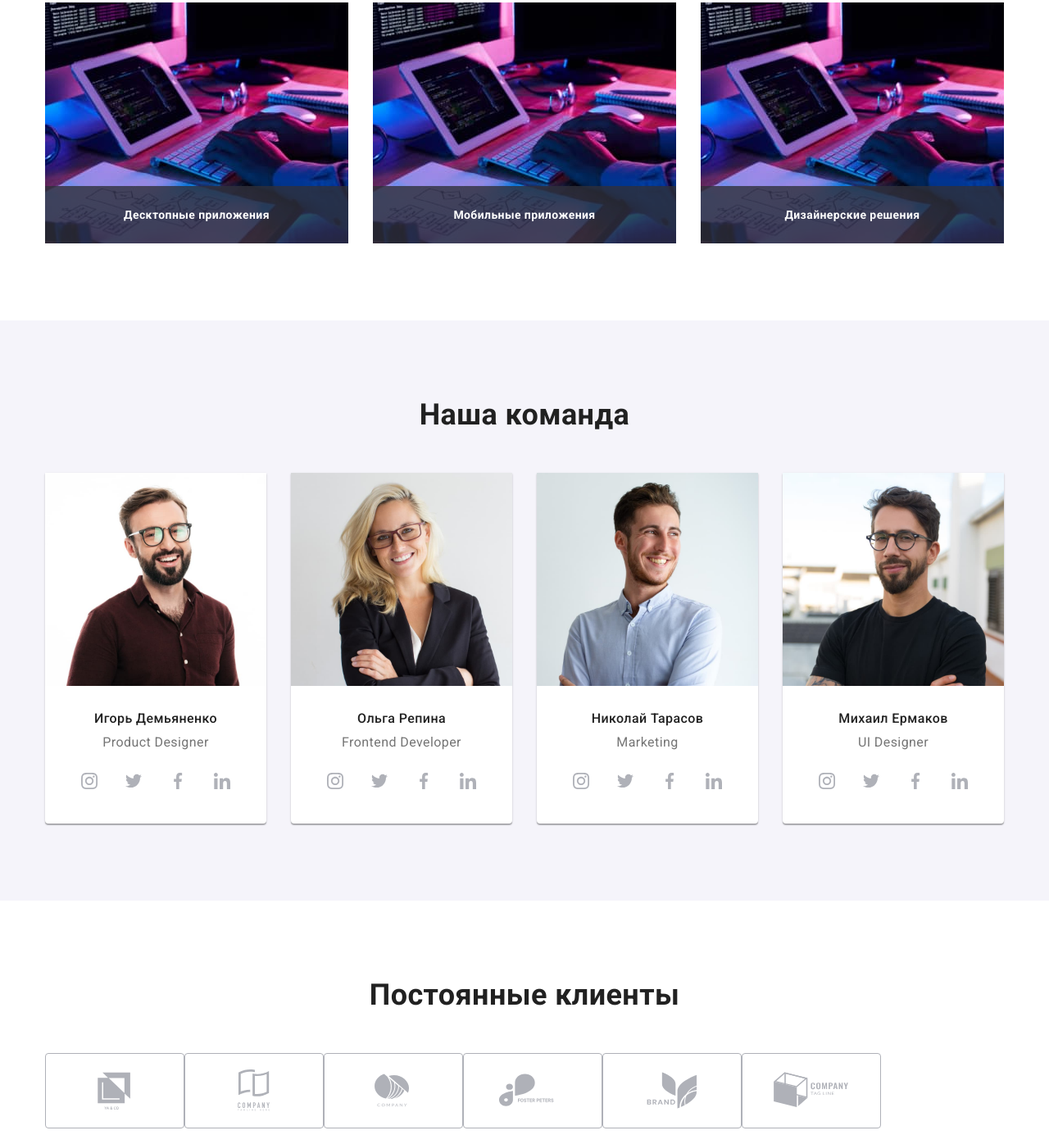
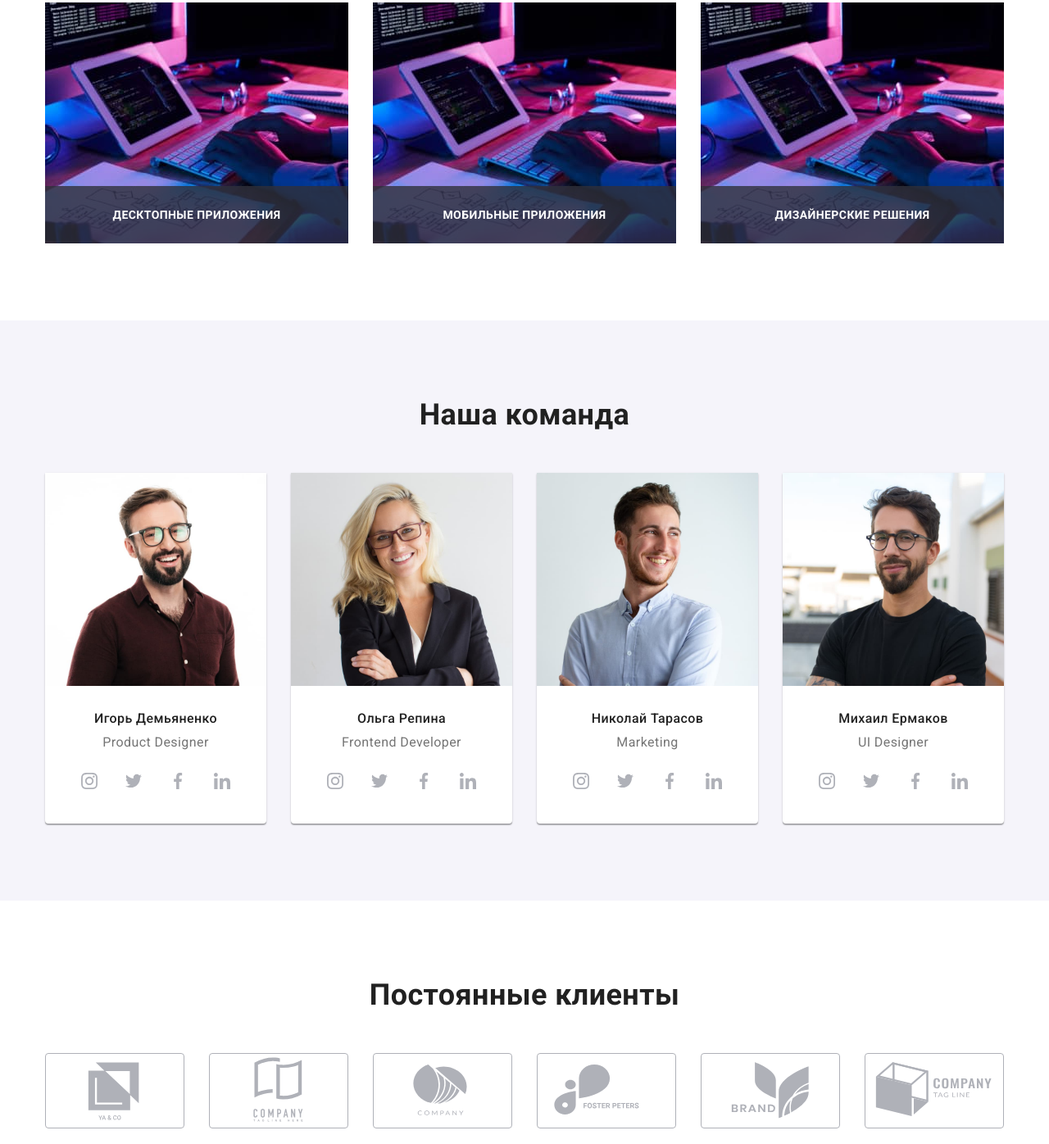
Before and after one commit to Vetali1985/goit-markup-hw-05, a plain HTML site: page index.html in a window 1280 px wide. Shown: the part 1244-2640 px from the top of the page at 82% size. Drawn offline with nearby package versions, Linux system fonts and the light colour scheme.

Commit message:
Update style.css

```diff
--- a/css/style.css
+++ b/css/style.css
@@ -384,18 +384,20 @@ transition: box-shadow 250ms cubic-bezier(0.4, 0, 0.2, 1);
 }
 .work-position-title{
   position: absolute;
-  width: 370px;
+  width: 100%;
   height: 70px;
   background-color: rgba(47, 48, 58, 0.8);
-  display: block;
+  display: flex;
+  justify-content: center;
+  align-items: center;
   left: 0;
   bottom: 0;
-  padding-top: 27px;
   color: var(--header-bg-color);
   font-weight: 700;
   line-height: 1.1428;
   text-align: center;
   letter-spacing: 0.03em;
+  text-transform: uppercase;
 }
 
 .section-title-studio {
@@ -572,17 +574,14 @@ display: flex;
   font-size: 16px;
   line-height: 1.875;
   border-radius: 4px;
+  cursor: pointer;
   border-color: transparent;
   transition: background-color 250ms cubic-bezier(0.4, 0, 0.2, 1),
   color 250ms cubic-bezier(0.4, 0, 0.2, 1);
 
 }
 
-.button-primary:hover,
-.button-primary:focus {
-  background-color: var(--header-bg-color);
-  color: var(--accent-text-color);
-}
+
 .customers-title{
   color: var(--title-text-color);
   font-weight: 700;
@@ -599,15 +598,18 @@ display: flex;
 .customers-img{
   width: 170px;
   height: 92px;
+  margin-right: 30px;
+}
+.customers-img:last-child {
+  margin-right:0;
+}
 
-}
 .logo-customers{
   width: 100%;
   height: 100%;
   border: 1px solid var(--customers-border-color);
   border-radius: 4px;
   cursor: pointer;
-  padding: 16px 32px 16px 32px;
   fill: var(--customers-border-color);
   border-color: var(--customers-border-color);
   transition: border-color 250ms cubic-bezier(0.4, 0, 0.2, 1),
@@ -634,8 +636,7 @@ display: flex;
     fill: var(--accent-text-color);
 }
 
-.customers-img:last-child {
-  margin-right:0;
+
 }
 .logo-customers{
   fill: var(--customers-border-color);
```
